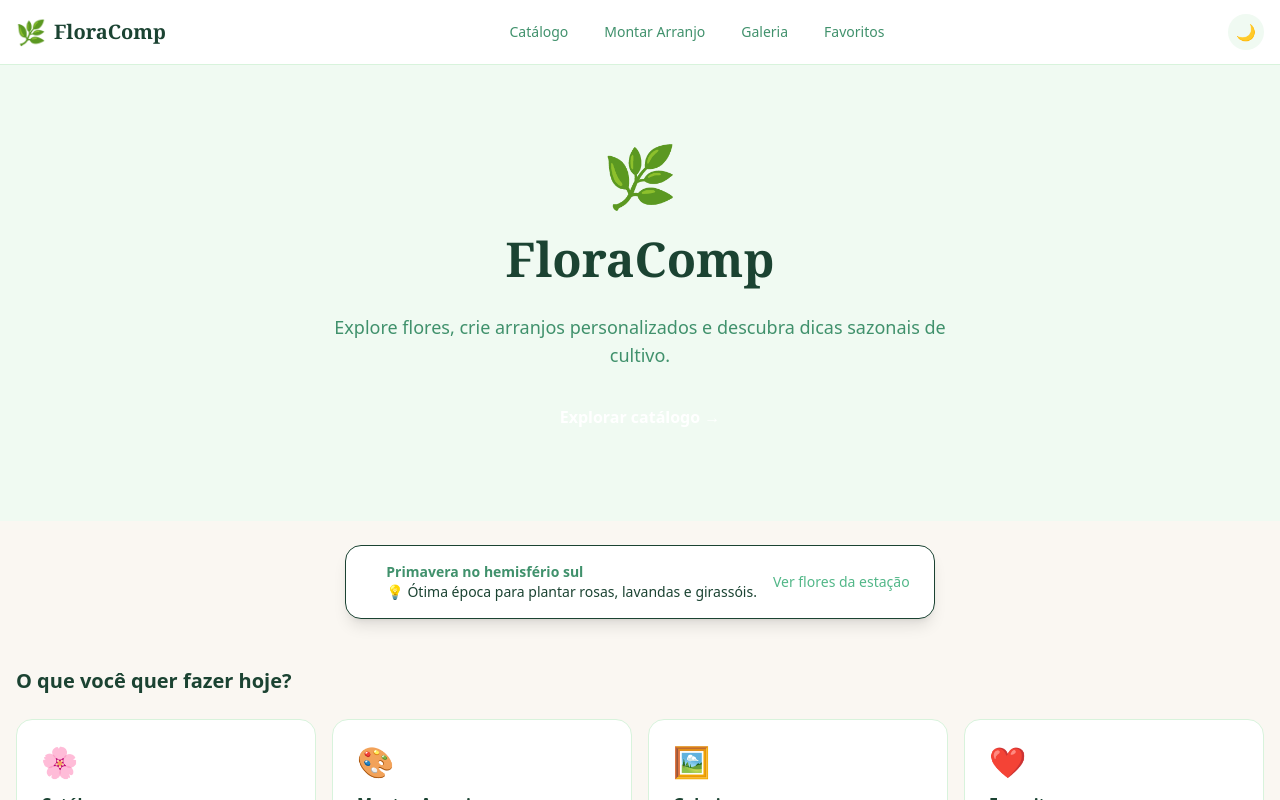
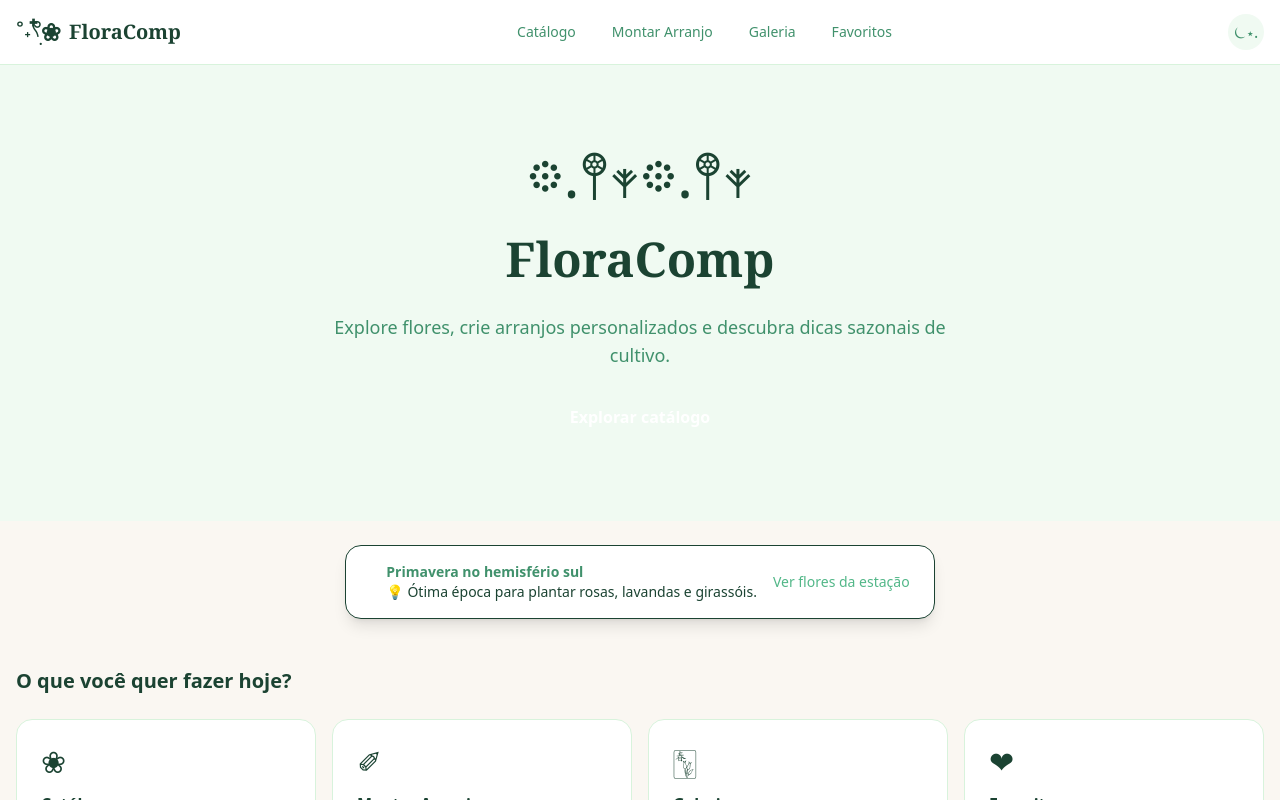
Before and after one commit to nahasBeatriz/FloraComp, a Next.js app: page / in a window 1280 px wide. Shown: the top 800 px of the page. Built offline with nearby package versions, Linux system fonts and the light colour scheme.

Commit message:
Style: mudança de emojis

```diff
--- a/src/app/page.tsx
+++ b/src/app/page.tsx
@@ -4,25 +4,25 @@ import SeasonBanner from "@/components/seasonal/SeasonBanner";
 const SECTIONS = [
     {
         href: "/catalog",
-        icon: "🌸",
+        icon: "❀",
         title: "Catálogo",
         description: "Explore centenas de espécies com filtros de luz, rega e estação.",
     },
     {
         href: "/arrangement",
-        icon: "🎨",
+        icon: "✐",
         title: "Montar Arranjo",
         description: "Combine flores visualmente e veja dicas de compatibilidade.",
     },
     {
         href: "/gallery",
-        icon: "🖼️",
+        icon: "🀦",
         title: "Galeria",
         description: "Veja e relembre os arranjos que você já criou.",
     },
     {
         href: "/favorites",
-        icon: "❤️",
+        icon: "❤",
         title: "Favoritos",
         description: "Suas flores favoritas reunidas em um só lugar.",
     },
@@ -31,17 +31,14 @@ const SECTIONS = [
 export default function HomePage() {
     return (
         <div className="flex flex-col gap-12 pb-16">
-        {/* Hero */}
         <section
             className="py-20 px-4 text-center"
-            style={{ background: "var(--bg-surface)" }}
-        >
+            style={{ background: "var(--bg-surface)" }}>
             <div className="max-w-2xl mx-auto flex flex-col items-center gap-6">
-            <span className="text-6xl">🌿</span>
+            <span className="text-6xl">𖡼.𖤣𖥧𖡼.𖤣𖥧</span>
             <h1
                 className="text-4xl md:text-5xl font-bold leading-tight"
-                style={{ color: "var(--text-primary)", fontFamily: "Georgia, serif" }}
-            >
+                style={{ color: "var(--text-primary)", fontFamily: "Georgia, serif" }}>
                 FloraComp
             </h1>
             <p className="text-lg" style={{ color: "var(--text-secondary)" }}>
@@ -51,22 +48,18 @@ export default function HomePage() {
             <Link
                 href="/catalog"
                 className="px-8 py-3 rounded-full font-semibold text-white transition-opacity hover:opacity-90"
-                style={{ backgroundColor: "var(--color-flora-green-700)" }}
-            >
-                Explorar catálogo →
+                style={{ backgroundColor: "var(--color-flora-green-700)" }}>
+                Explorar catálogo
             </Link>
             </div>
         </section>
 
-        {/* Banner de estação */}
         <SeasonBanner />
 
-        {/* Seções */}
         <section className="max-w-7xl mx-auto px-4 w-full">
             <h2
             className="text-xl font-semibold mb-6"
-            style={{ color: "var(--text-primary)" }}
-            >
+            style={{ color: "var(--text-primary)" }}>
             O que você quer fazer hoje?
             </h2>
             <div className="grid grid-cols-1 sm:grid-cols-2 lg:grid-cols-4 gap-4">
@@ -75,16 +68,11 @@ export default function HomePage() {
                 key={s.href}
                 href={s.href}
                 className="rounded-2xl border p-6 flex flex-col gap-3 transition-shadow hover:shadow-md"
-                style={{
-                    background: "var(--bg-card)",
-                    borderColor: "var(--border-color)",
-                }}
-                >
+                style={{ background: "var(--bg-card)", borderColor: "var(--border-color)" }}>
                 <span className="text-3xl">{s.icon}</span>
                 <h3
                     className="font-semibold"
-                    style={{ color: "var(--text-primary)" }}
-                >
+                    style={{ color: "var(--text-primary)" }}>
                     {s.title}
                 </h3>
                 <p className="text-sm" style={{ color: "var(--text-secondary)" }}>
--- a/src/components/layout/Footer.tsx
+++ b/src/components/layout/Footer.tsx
@@ -2,7 +2,7 @@ export default function Footer() {
     return (
         <footer className="mt-auto border-t py-6 text-center text-sm" style={{ borderColor: "var(--border-color)", color: "var(--text-secondary)" }}>
         <p>
-            FloraComp — Programação de Aplicações Web
+            FloraComp
         </p>
         </footer>
     );
--- a/src/components/layout/Header.tsx
+++ b/src/components/layout/Header.tsx
@@ -33,13 +33,11 @@ export default function Header() {
     return (
         <header className="sticky top-0 z-50 border-b" style={{ backgroundColor: "var(--bg-card)", borderColor: "var(--border-color)" }}>
         <div className="max-w-7xl mx-auto px-4 h-16 flex items-center justify-between">
-            {/* Logo */}
             <Link href="/" className="flex items-center gap-2 font-bold text-xl" style={{ color: "var(--text-primary)", fontFamily: "Georgia, serif" }}>
-            <span className="text-2xl">🌿</span>
+            <span className="text-2xl">˚˖𓍢ִ໋❀</span>
             <span>FloraComp</span>
             </Link>
 
-            {/* Nav desktop */}
             <nav className="hidden md:flex items-center gap-1">
             {NAV_LINKS.map((link) => {
                 const active = pathname.startsWith(link.href);
@@ -51,38 +49,32 @@ export default function Header() {
                     style={{
                     backgroundColor: active ? "var(--color-flora-green-700)" : "transparent",
                     color: active ? "#fff" : "var(--text-secondary)",
-                    }}
-                >
+                    }}>
                     {link.label}
                 </Link>
                 );
             })}
             </nav>
 
-            {/* Ações */}
             <div className="flex items-center gap-2">
             <button
                 onClick={toggleTheme}
                 aria-label="Alternar tema"
                 className="w-9 h-9 rounded-full flex items-center justify-center transition-colors"
-                style={{ backgroundColor: "var(--bg-surface)", color: "var(--text-secondary)" }}
-            >
-                {theme === "light" ? "🌙" : "☀️"}
+                style={{ backgroundColor: "var(--bg-surface)", color: "var(--text-secondary)" }}>
+                {theme === "light" ? "⏾⋆." : "☀⋆☀︎｡︎"}
             </button>
 
-            {/* Hamburger mobile */}
             <button
                 className="md:hidden w-9 h-9 rounded-full flex items-center justify-center"
                 style={{ backgroundColor: "var(--bg-surface)", color: "var(--text-secondary)" }}
                 onClick={() => setMenuOpen((v) => !v)}
-                aria-label="Menu"
-            >
+                aria-label="Menu">
                 {menuOpen ? "✕" : "☰"}
             </button>
             </div>
         </div>
 
-        {/* Nav mobile */}
         {menuOpen && (
             <div className="md:hidden border-t px-4 py-3 flex flex-col gap-1" style={{ borderColor: "var(--border-color)", backgroundColor: "var(--bg-card)" }}>
             {NAV_LINKS.map((link) => (
@@ -91,8 +83,7 @@ export default function Header() {
                 href={link.href}
                 onClick={() => setMenuOpen(false)}
                 className="px-4 py-2 rounded-lg text-sm font-medium"
-                style={{ color: "var(--text-secondary)" }}
-                >
+                style={{ color: "var(--text-secondary)" }}>
                 {link.label}
                 </Link>
             ))}
```
